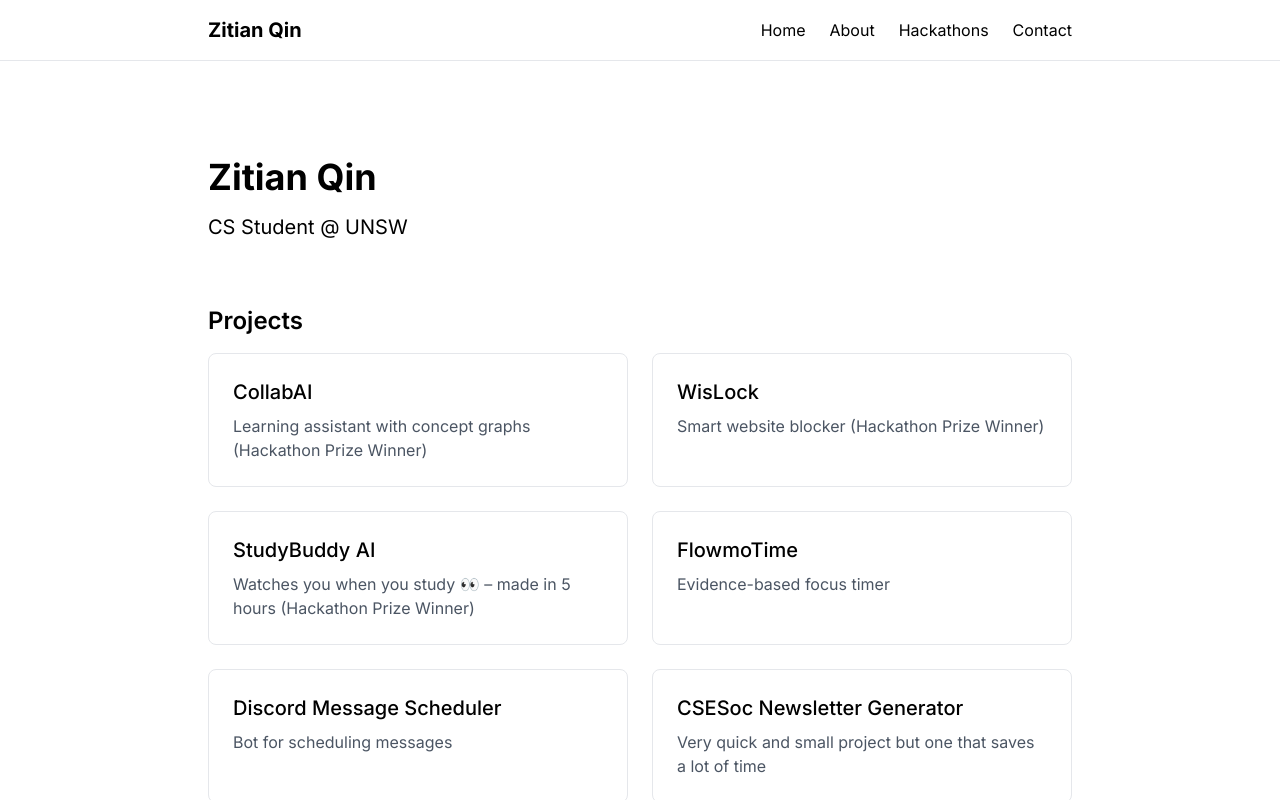
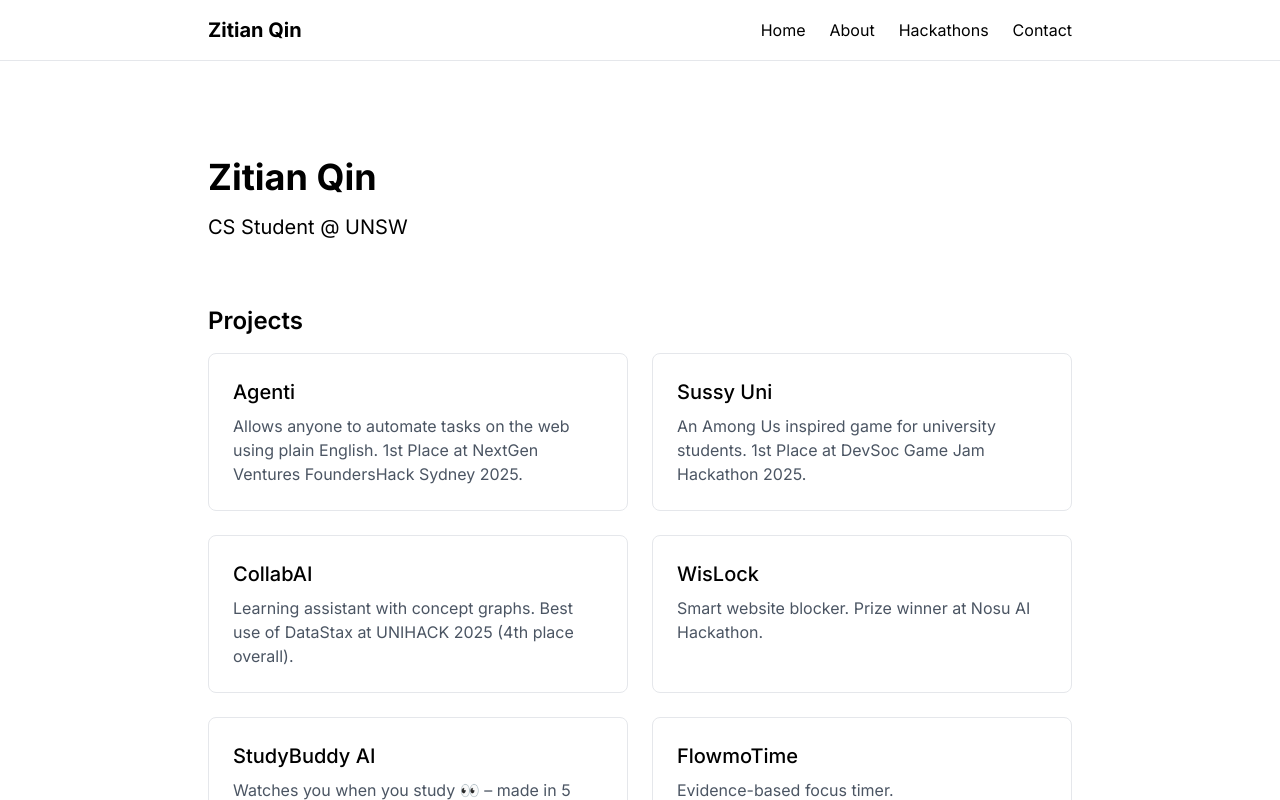
Before and after one commit to zitianqin/zitianqin.github.io, a Next.js app: page / in a window 1280 px wide. Shown: the top 800 px of the page. Built offline with nearby package versions, Linux system fonts and the light colour scheme.

Commit message:
Update hackathon wins

```diff
--- a/src/app/hackathons/page.tsx
+++ b/src/app/hackathons/page.tsx
@@ -8,13 +8,24 @@ export default function Hackathons() {
         <li>
           <span className="font-semibold">Winner:</span>{" "}
           <Link
+            href="https://sussyuni.com/"
+            className="underline"
+            target="_blank"
+          >
+            Sussy Uni
+          </Link>{" "}
+          – 1st Place at DevSoc Game Jam Hackathon 2025
+        </li>
+        <li>
+          <span className="font-semibold">Winner:</span>{" "}
+          <Link
             href="https://getagenti.com"
             className="underline"
             target="_blank"
           >
             Agenti
           </Link>{" "}
-          for NextGen Ventures FoundersHack Sydney 2025
+          – 1st Place at NextGen Ventures FoundersHack Sydney 2025
         </li>
         <li>
           <span className="font-semibold">Winner: Best use of DataStax</span>{" "}
--- a/src/app/page.tsx
+++ b/src/app/page.tsx
@@ -10,33 +10,43 @@ export default function Home() {
         <h2 className="text-2xl font-semibold mb-4">Projects</h2>
         <div className="grid grid-cols-1 md:grid-cols-2 gap-6">
           <ProjectCard
+            title="Agenti"
+            description="Allows anyone to automate tasks on the web using plain English. 1st Place at NextGen Ventures FoundersHack Sydney 2025."
+            link="https://getagenti.com"
+          />
+          <ProjectCard
+            title="Sussy Uni"
+            description="An Among Us inspired game for university students. 1st Place at DevSoc Game Jam Hackathon 2025."
+            link="https://sussyuni.com/"
+          />
+          <ProjectCard
             title="CollabAI"
-            description="Learning assistant with concept graphs (Hackathon Prize Winner)"
+            description="Learning assistant with concept graphs. Best use of DataStax at UNIHACK 2025 (4th place overall)."
             link="https://collabai.denzeliskandar.com/"
           />
           <ProjectCard
             title="WisLock"
-            description="Smart website blocker (Hackathon Prize Winner)"
+            description="Smart website blocker. Prize winner at Nosu AI Hackathon."
             link="https://chromewebstore.google.com/detail/wislock-smart-website-blo/bicajookbbojofgpjkmlicgbfhagjnia"
           />
           <ProjectCard
             title="StudyBuddy AI"
-            description="Watches you when you study 👀 – made in 5 hours (Hackathon Prize Winner)"
+            description="Watches you when you study 👀 – made in 5 hours. 2nd place at Build Club EdTech Hackathon."
             link="https://www.linkedin.com/posts/chris-yoo_hack-sleep-hack-repeat-just-36-hours-ugcPost-7271117053770493953-xmuk?utm_source=share&utm_medium=member_desktop&rcm=ACoAAC3GNeUBc1Q8e-1VBIL0G3DYYBb_MrdOy6M"
           />
           <ProjectCard
             title="FlowmoTime"
-            description="Evidence-based focus timer"
+            description="Evidence-based focus timer."
             link="https://www.flowmotime.com"
           />
           <ProjectCard
             title="Discord Message Scheduler"
-            description="Bot for scheduling messages"
+            description="Bot for scheduling messages."
             link="https://github.com/zitianqin/Discord-Messenger-Bot"
           />
           <ProjectCard
             title="CSESoc Newsletter Generator"
-            description="Very quick and small project but one that saves a lot of time"
+            description="Very quick and small project but one that saves a lot of time."
             link="https://zitianqin.com/csesoc-newsletter-generator/"
           />
         </div>
```
